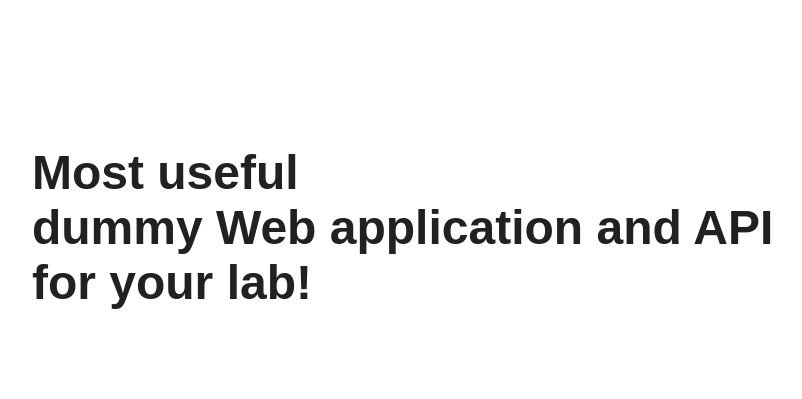
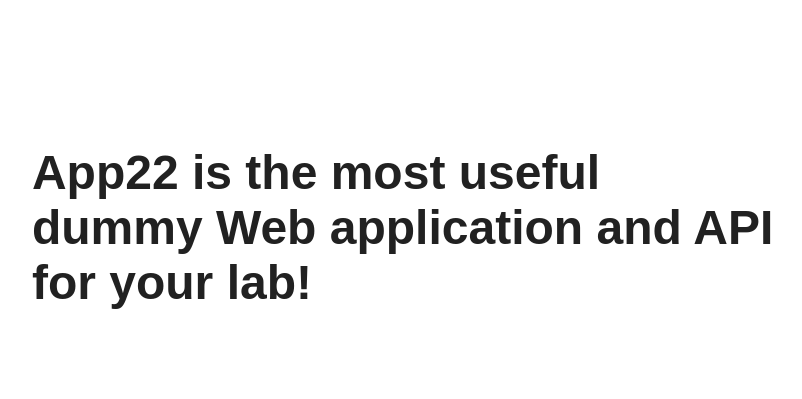
Before and after one commit to teymurgahramanov/app22, a Flask app: page / in a window 1280 px wide. Shown: the part 54-453 px from the top of the page, without its empty margins (244-1046 px from the left). Run offline with Flask 2, Linux system fonts and the light colour scheme.

Commit message:
minor changes

```diff
--- a/app/templates/home.html
+++ b/app/templates/home.html
@@ -2,7 +2,7 @@
 
 {% block content %}
 <div class="home">
-  Most useful
+  App22 is the most useful
   dummy Web application and API
   for your lab!
 </div>
```
Also changed, not shown: tests/functional/test_home.py (+1 -1 lines).
